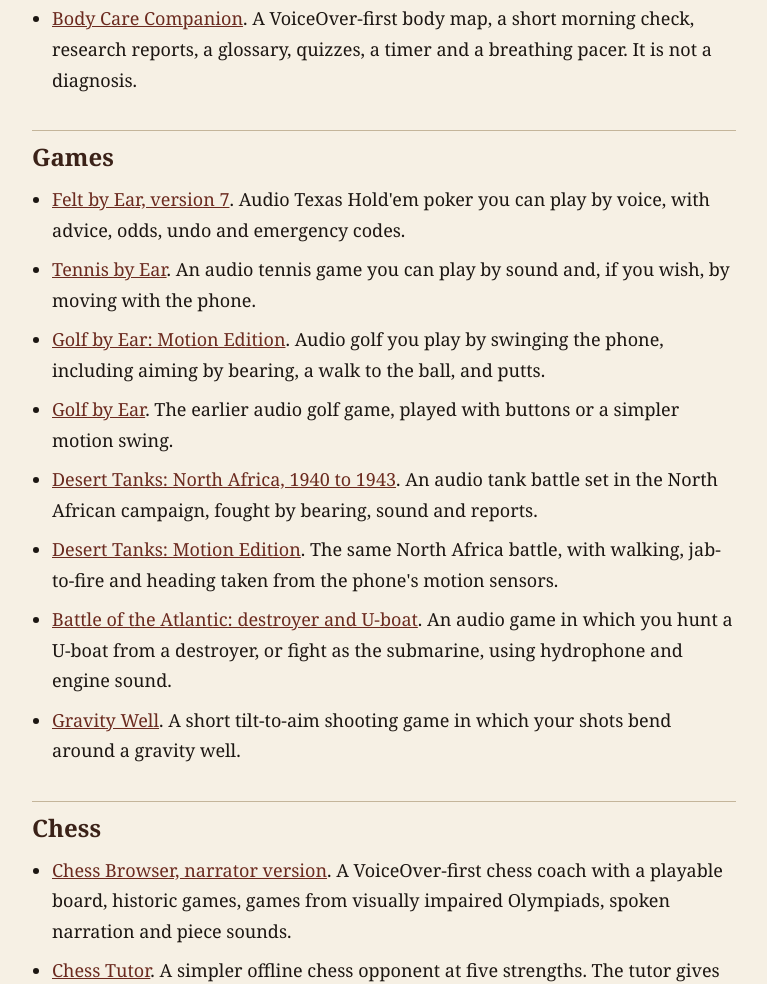
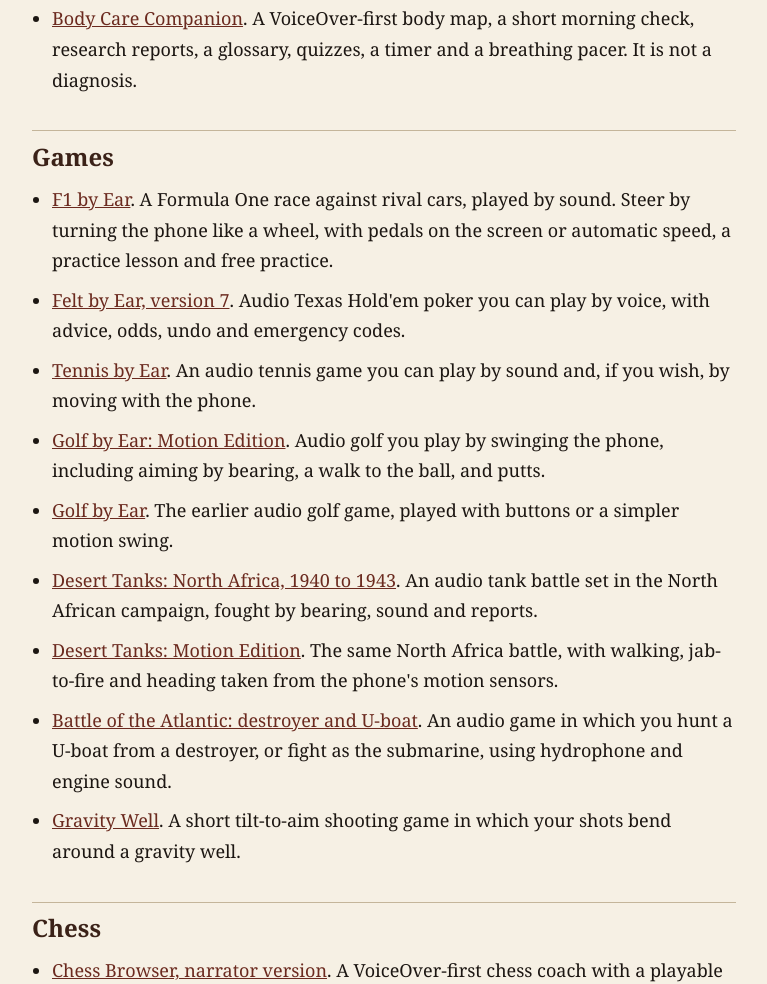
Before and after one commit to ahsantheman55-blip/ahsan-apps, a plain HTML site: page index.html in a window 1280 px wide. Shown: the part 1990-2974 px from the top of the page, without its empty margins (256-1023 px from the left). Drawn offline with Linux system fonts and the light colour scheme.

Commit message:
Add F1 by Ear

```diff
--- a/index.html
+++ b/index.html
@@ -64,6 +64,7 @@
   </ul>
   <h2>Games</h2>
   <ul>
+    <li><a href="https://ahsantheman55-blip.github.io/f1-by-ear/">F1 by Ear</a>. A Formula One race against rival cars, played by sound. Steer by turning the phone like a wheel, with pedals on the screen or automatic speed, a practice lesson and free practice.</li>
     <li><a href="https://ahsantheman55-blip.github.io/felt-by-ear/">Felt by Ear, version 7</a>. Audio Texas Hold&#x27;em poker you can play by voice, with advice, odds, undo and emergency codes.</li>
     <li><a href="https://ahsantheman55-blip.github.io/tennis-by-ear/">Tennis by Ear</a>. An audio tennis game you can play by sound and, if you wish, by moving with the phone.</li>
     <li><a href="https://ahsantheman55-blip.github.io/golf-by-ear-motion/">Golf by Ear: Motion Edition</a>. Audio golf you play by swinging the phone, including aiming by bearing, a walk to the ball, and putts.</li>
```
